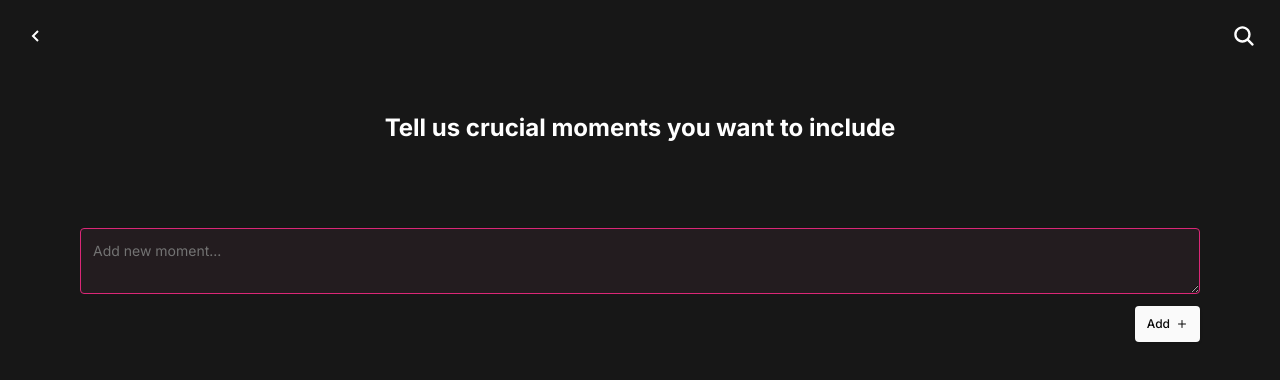
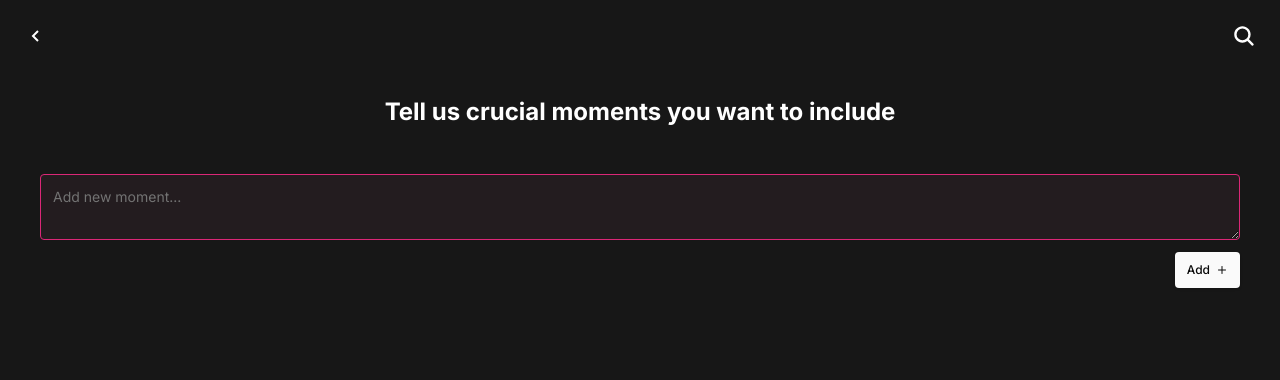
Before and after one commit to matthewdinata/tiktok-techjam-ui, a Next.js app: page /prompt in a window 1280 px wide. Shown: the top 380 px of the page. Built offline with nearby package versions, Linux system fonts and the light colour scheme.

Commit message:
feat: add next button

```diff
--- a/src/app/components/moments-column.tsx
+++ b/src/app/components/moments-column.tsx
@@ -233,7 +233,7 @@ export default function MomentsColumn({ cards, setCards }: ColumnProps) {
 	};
 
 	return (
-		<div className="w-full shrink-0 px-20 mt-20">
+		<div className="w-full shrink-0 px-10 mt-10">
 			<div
 				onDragOver={handleDragOver}
 				onDragLeave={handleDragLeave}
--- a/src/app/prompt/page.tsx
+++ b/src/app/prompt/page.tsx
@@ -3,6 +3,8 @@
 import { useState } from "react";
 import { BiChevronLeft } from "react-icons/bi";
 import { IoSearch } from "react-icons/io5";
+
+import { Button } from "@/components/ui/button";
 
 import MomentsColumn from "../components/moments-column";
 
@@ -14,19 +16,24 @@ interface Card {
 export default function PromptPage() {
 	const [cards, setCards] = useState<Card[]>([]);
 	return (
-		<div className="bg-neutral-900 h-full">
+		<div className="bg-neutral-900 h-full flex flex-col">
 			<div className="p-6 flex flex-col gap-6 w-full">
 				<div className="w-full flex justify-between text-white">
 					<BiChevronLeft fontSize={24} className="cursor-pointer" />
 					<IoSearch fontSize={24} />
 				</div>
 			</div>
-			<div className="flex flex-col items-center pt-10">
-				<h1 className="text-2xl font-bold px-20 text-center text-white leading-8">
+			<div className="flex flex-col items-center mt-6">
+				<h1 className="text-2xl font-bold px-10 text-center text-white leading-8">
 					Tell us crucial moments you want to include
 				</h1>
 			</div>
 			<MomentsColumn cards={cards} setCards={setCards} />
+			<Button
+				className={`bg-pink-600 hover:bg-pink-500 focus:bg-pink-700 mt-auto mx-10 mb-12 ${cards.length === 0 ? "hidden" : ""}`}
+			>
+				Next
+			</Button>
 		</div>
 	);
 }
```
